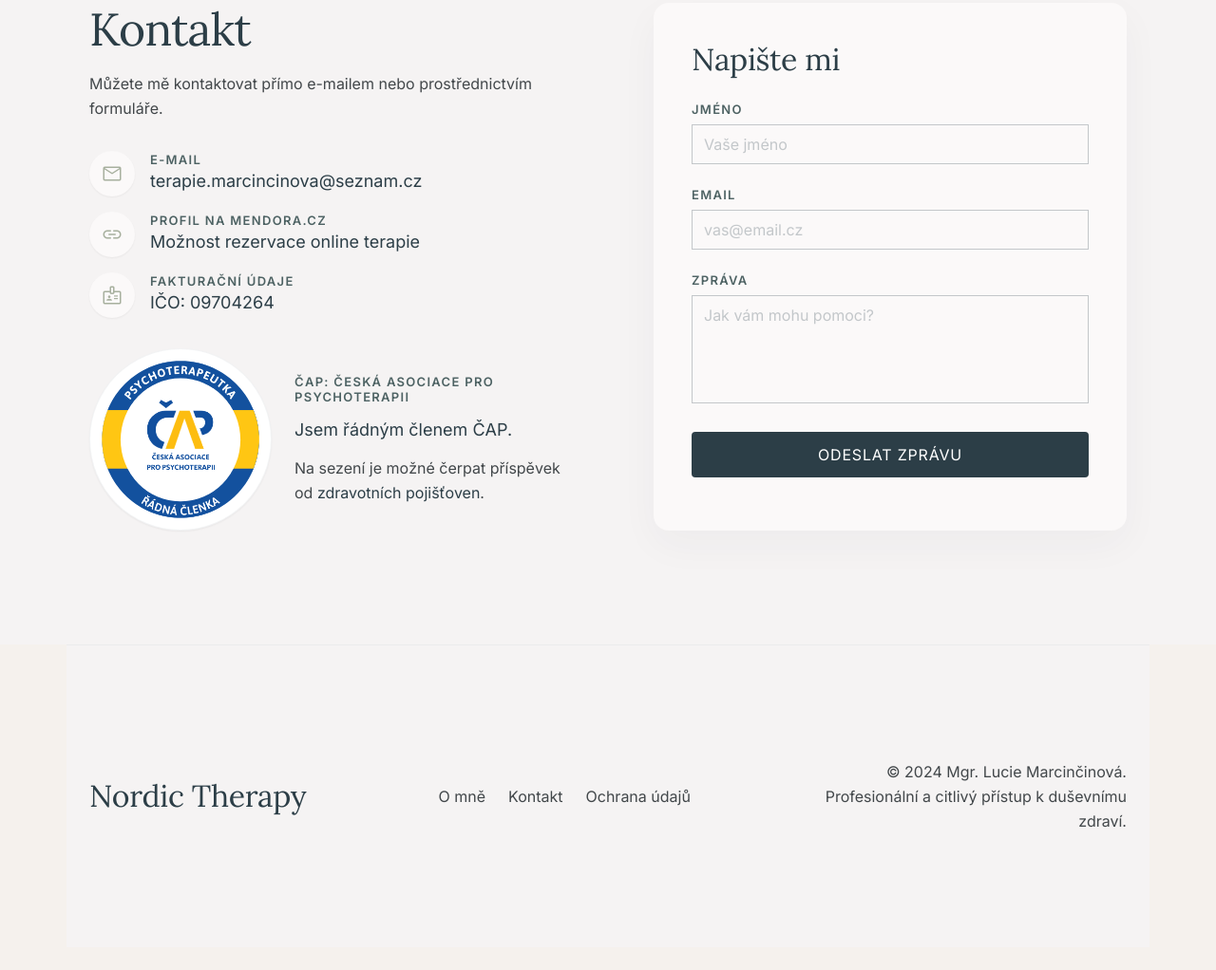
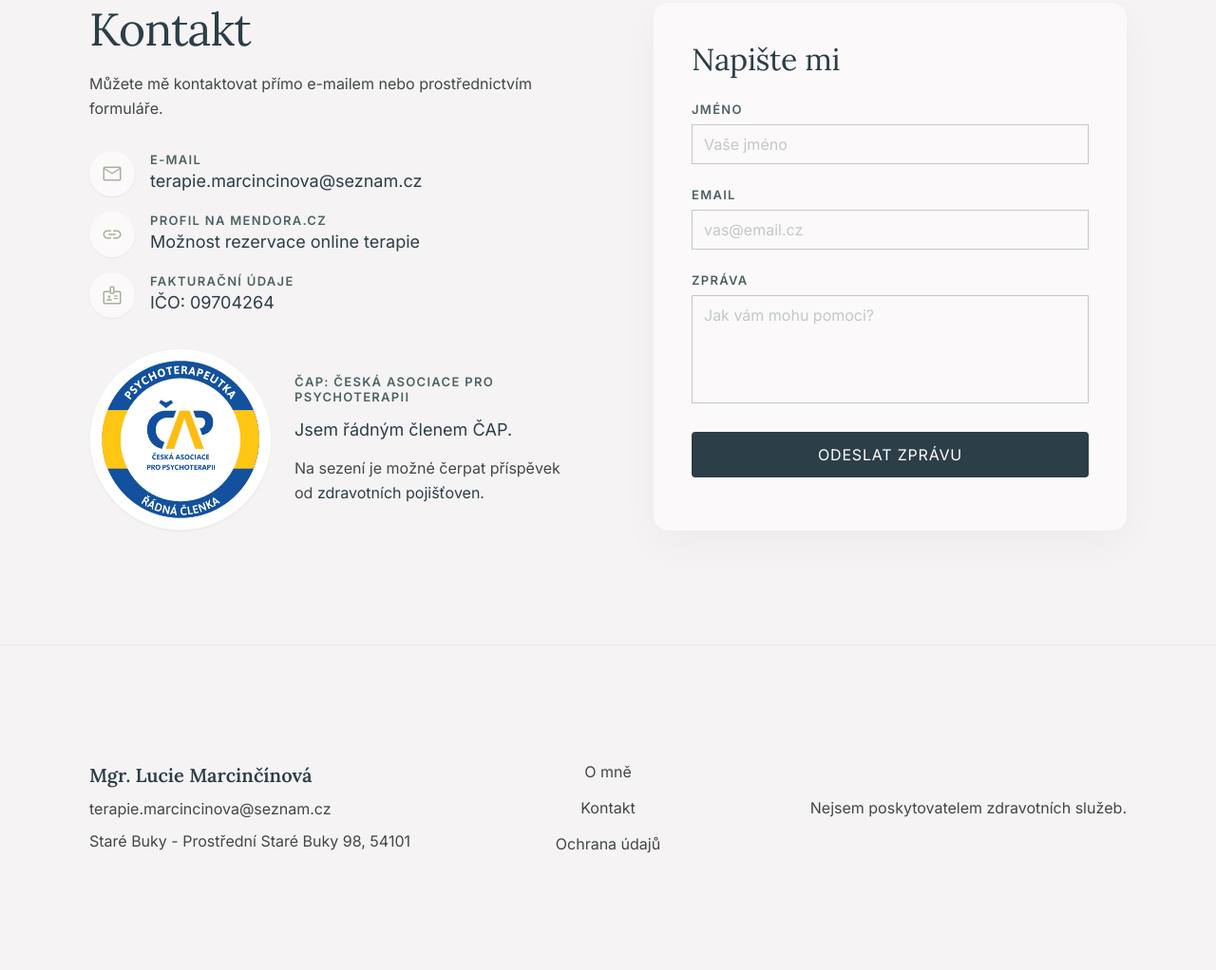
Before and after one commit to MarcincinMartin/terapie-marcincinova, a plain HTML site: page index.html in a window 1280 px wide. Shown: the part 2983-4005 px from the top of the page at 95% size. Before the commit the page ends 3981 px from the top, so only its background shows below. Drawn offline with nearby package versions, Linux system fonts and the light colour scheme.

Commit message:
Obsah Footer

```diff
--- a/index.html
+++ b/index.html
@@ -440,20 +440,28 @@
                 </div>
         </section>
         <!-- Footer Shared Component -->
-        <footer
-                class="bg-surface-container-low dark:bg-surface-dim w-full py-section-gap flex flex-col md:flex-row justify-between items-center max-w-container-max mx-auto px-margin-mobile md:px-gutter border-t border-outline-variant/20">
-                <div class="font-headline-lg text-headline-lg text-fjord-blue dark:text-on-surface mb-8 md:mb-0"
-                        style="font-family: 'Lora', serif;">Nordic Therapy</div>
-                <div class="flex flex-col md:flex-row items-center gap-6 font-body-md text-body-md mb-8 md:mb-0">
-                        <a class="text-on-surface-variant hover:text-fjord-blue transition-colors cursor-default"
-                                href="#o-mne-detail">O mně</a>
-                        <a class="text-on-surface-variant hover:text-fjord-blue transition-colors cursor-default"
-                                href="#kontakt">Kontakt</a>
-                        <a class="text-on-surface-variant hover:text-fjord-blue transition-colors cursor-default"
-                                href="#">Ochrana údajů</a>
-                </div>
-                <div class="font-body-md text-body-md text-on-surface-variant text-center md:text-right max-w-xs">
-                        © 2024 Mgr. Lucie Marcinčinová. Profesionální a citlivý přístup k duševnímu zdraví.
+        <footer class="bg-surface-container-low dark:bg-surface-dim w-full border-t border-outline-variant/20">
+                <div
+                        class="py-section-gap grid grid-cols-1 md:grid-cols-3 gap-10 md:gap-6 items-center max-w-container-max mx-auto px-margin-mobile md:px-gutter">
+                        <div class="text-center md:text-left space-y-2">
+                                <div class="text-xl font-semibold text-fjord-blue dark:text-on-surface"
+                                        style="font-family: 'Lora', serif;">Mgr. Lucie Marcinčínová</div>
+                                        <p class="font-body-md text-body-md text-on-surface-variant"><a
+                                                        class="hover:text-fjord-blue transition-colors"
+                                                        href="mailto:terapie.marcincinova@seznam.cz">terapie.marcincinova@seznam.cz</a></p>
+                                <p class="font-body-md text-body-md text-on-surface-variant">Staré Buky - Prostřední Staré Buky 98, 54101</p>
+                        </div>
+                        <div class="flex flex-col items-center justify-center gap-3 font-body-md text-body-md text-center">
+                                <a class="text-on-surface-variant hover:text-fjord-blue transition-colors"
+                                        href="#o-mne">O mně</a>
+                                <a class="text-on-surface-variant hover:text-fjord-blue transition-colors"
+                                        href="#kontakt">Kontakt</a>
+                                <a class="text-on-surface-variant hover:text-fjord-blue transition-colors"
+                                        href="#">Ochrana údajů</a>
+                        </div>
+                        <div class="font-body-md text-body-md text-on-surface-variant text-center md:text-right">
+                                <p>Nejsem poskytovatelem zdravotních služeb.</p>
+                        </div>
                 </div>
         </footer>
 </body>
```
